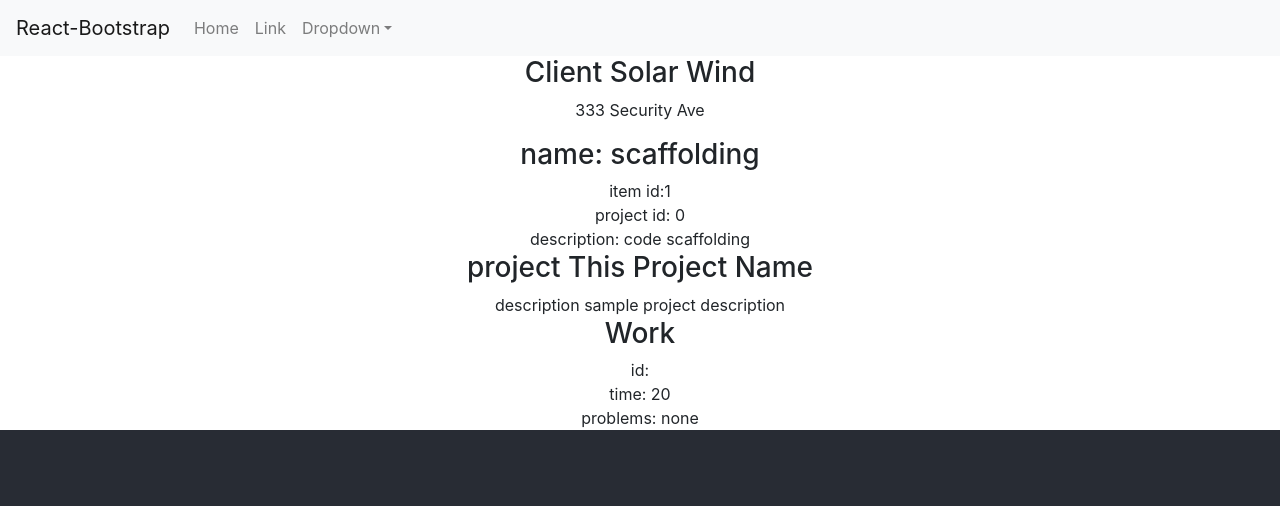
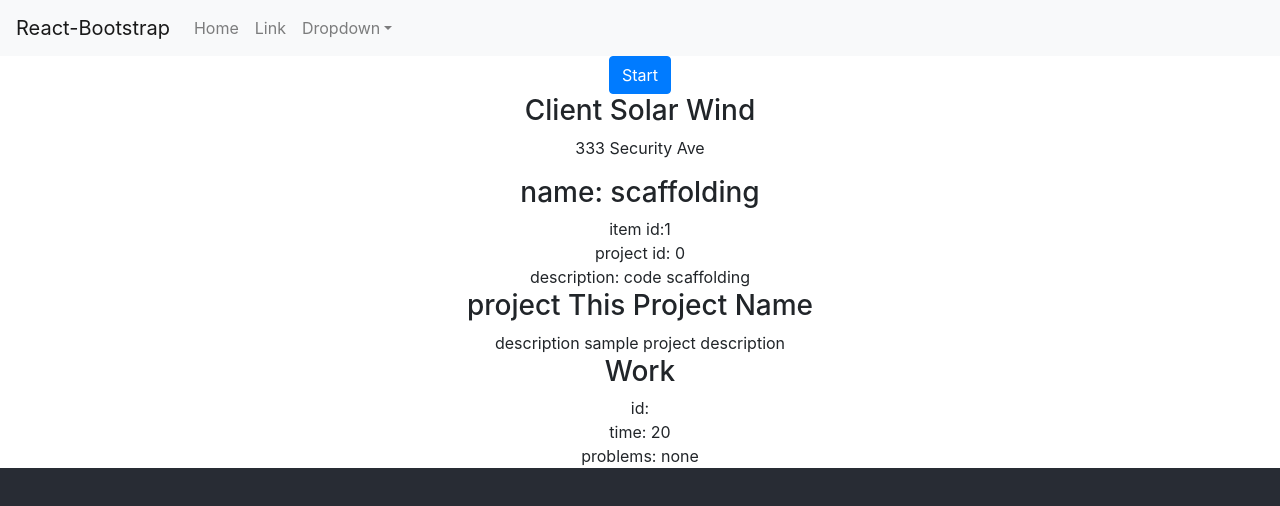
Before and after one commit to timeonator/react-timecard, a React (Create React App) app: page / in a window 1280 px wide. Shown: the top 506 px of the page. Built offline with nearby package versions, Linux system fonts and the light colour scheme.

Commit message:
added timer button

```diff
--- a/src/components/time-on.js
+++ b/src/components/time-on.js
@@ -0,0 +1,13 @@
+import React from 'react';
+import Button from 'react-bootstrap/button';
+
+class TimeOn extends React.Component {
+    render(){
+        return (
+        <div>
+            <Button>Start</Button>
+        </div>
+        );
+    }
+};
+export default TimeOn
--- a/src/index.js
+++ b/src/index.js
@@ -7,6 +7,7 @@ import Client from './components/client'
 import Project from './components/project';
 import Item from './components/item';
 import Work from './components/work';
+import TimeOn from './components/time-on'
 import './App.css';
 
 
@@ -38,6 +39,7 @@ function App() {
     return (
     <div className="App">
         <TimeNavBar/>
+        <TimeOn>Start</TimeOn>
         <Client
             id = {0}
             name={clientData[0].clientName}
```
